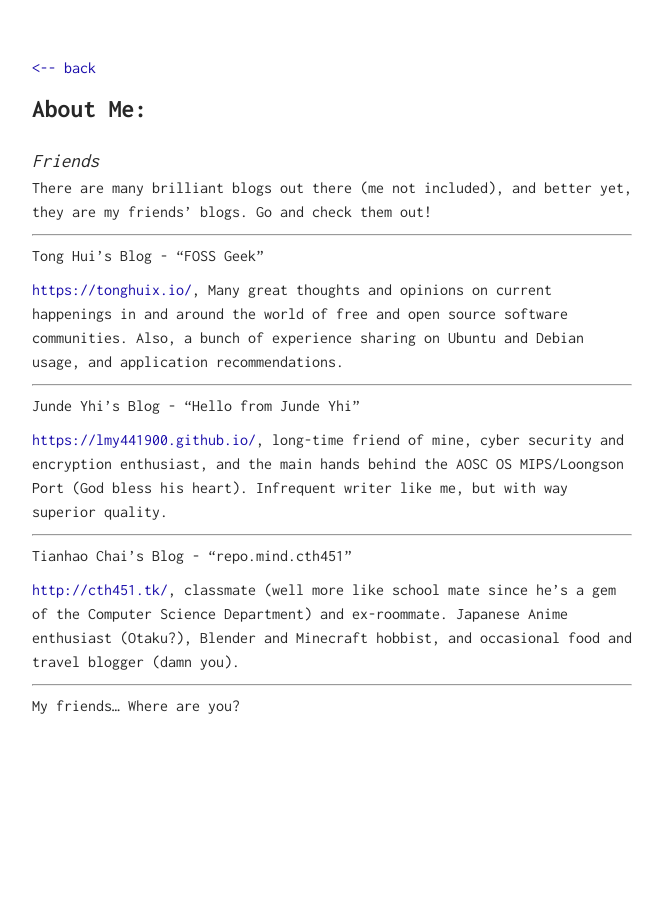
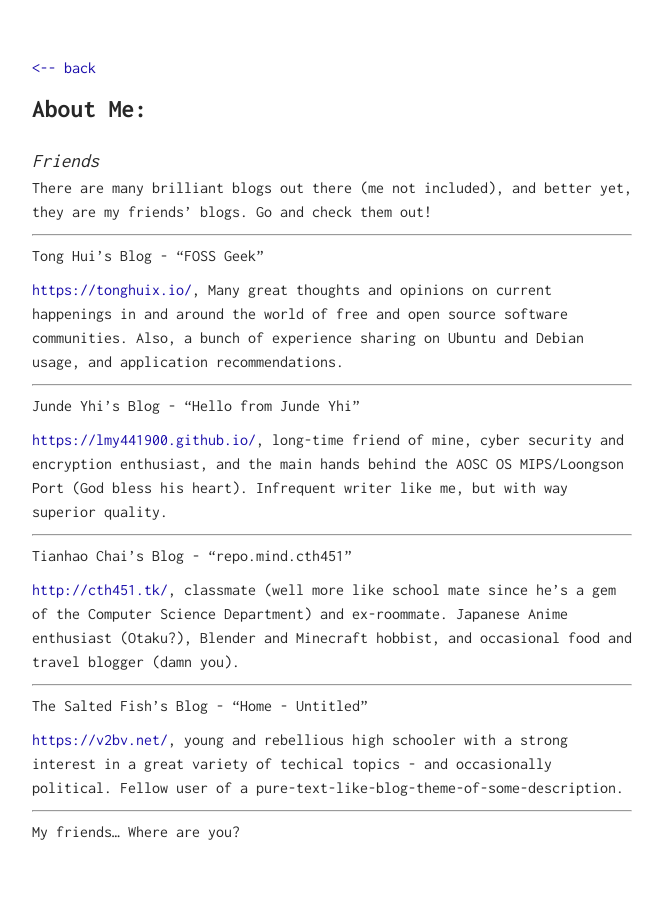
Before and after one commit to MingcongBai/MingcongBai.github.io, a Jekyll site: the page built from friends/index.md, in a window 1280 px wide. Shown: the whole page, without its empty margins (308-971 px from the left). Built offline with Jekyll 4.4.1, drawn with Linux system fonts in a browser that asks for light colours; our own code applies the rules of GitHub Pages for plain Markdown files.

Commit message:
friends: add The Salted Fish's

```diff
--- a/friends/index.md
+++ b/friends/index.md
@@ -37,4 +37,12 @@
 
 -------------------------------------------------------------------------------
 
+**The Salted Fish's Blog - "Home - Untitled"**
+
+[https://v2bv.net/](https://v2bv.net/), young and rebellious high schooler with
+a strong interest in a great variety of techical topics - and occasionally
+political. Fellow user of a pure-text-like-blog-theme-of-some-description.
+
+-------------------------------------------------------------------------------
+
 *My friends... Where are you?*
```
